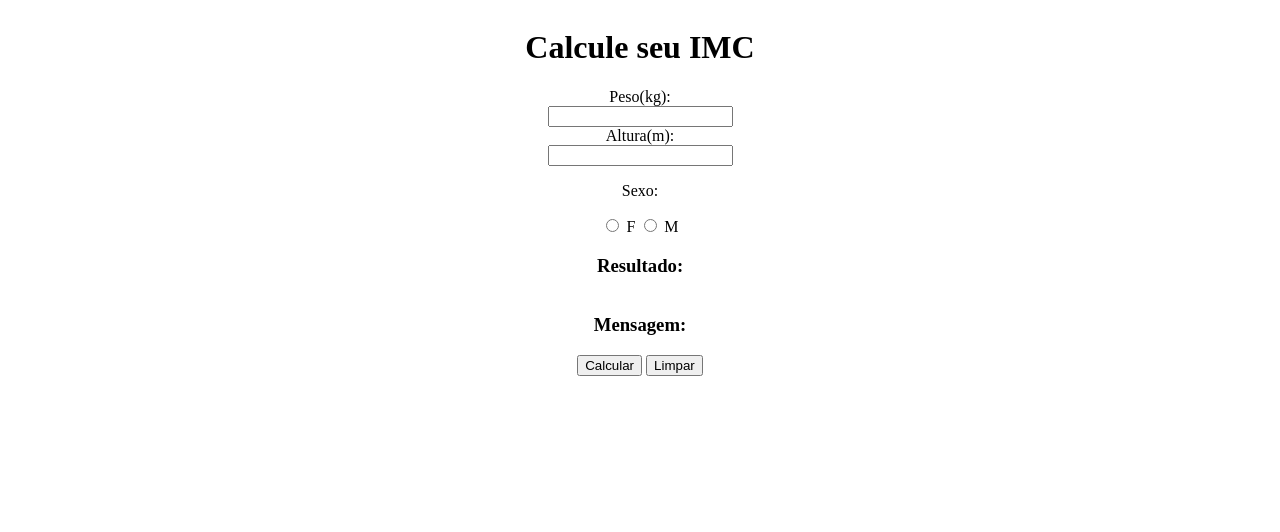
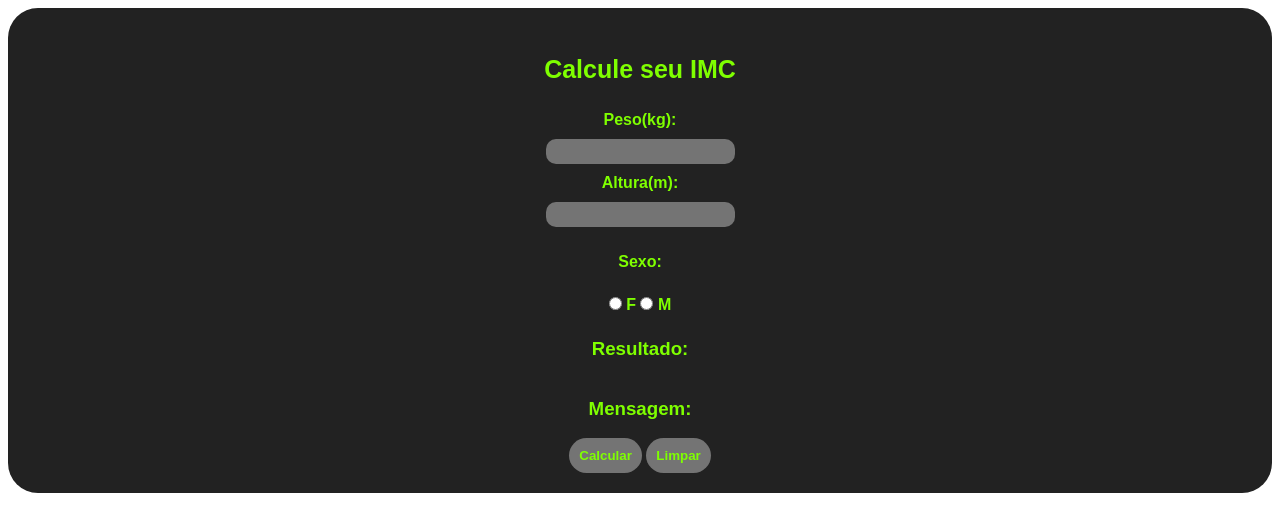
Before and after one commit to 3DUTEX/FormsJS, a plain HTML site: page index.html in a window 1280 px wide. Drawn offline with Linux system fonts and the light colour scheme.

Commit message:
CSS feito

```diff
--- a/styles.css
+++ b/styles.css
@@ -1,3 +1,8 @@
+* {
+  font-family: sans-serif;
+  font-weight: bold;
+}
+
 .formsContainer {
   width: 100%;
   display: flex;
@@ -5,4 +10,55 @@
   justify-content: center;
   align-items: center;
   text-align: center;
+  background: #222;
+  color: chartreuse;
+  padding: 20px 0;
+  border-radius: 30px;
 }
+
+.formsContainer h1 {
+  padding: 10px 0;
+  font-size: 25px;
+}
+
+.formsContainer input {
+  color: chartreuse;
+  padding: 5px;
+  background: #747474;
+  border: none;
+  border-radius: 10px;
+  margin: 10px 0;
+  transition: 0.3s;
+}
+
+.formsContainer input:focus {
+  outline: 2px solid chartreuse;
+  box-shadow: 0 0 30px chartreuse;
+}
+
+.formsContainer button {
+  padding: 10px;
+  background-color: #747474;
+  color: chartreuse;
+  border: none;
+  border-radius: 30px;
+  cursor: pointer;
+  transition: 0.3s;
+}
+
+.formsContainer button:hover {
+  background: none;
+  border: 2px solid chartreuse;
+  margin: 10px;
+  transform: scale(1.1);
+  box-shadow: 0 0 20px chartreuse;
+}
+
+.formsContainer button:focus {
+  outline: 2px solid chartreuse;
+  box-shadow: 0 0 30px chartreuse;
+}
+
+.radioBtn {
+  border: none;
+}
```
